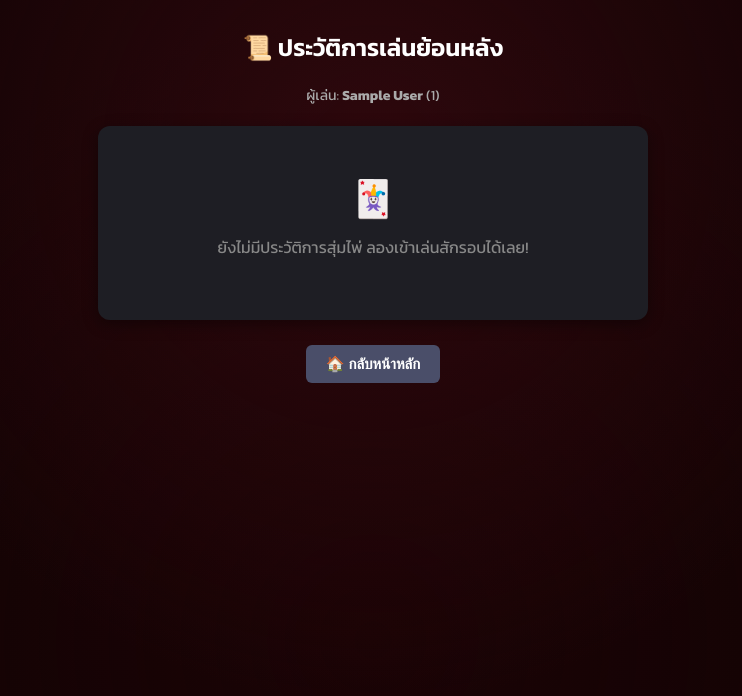
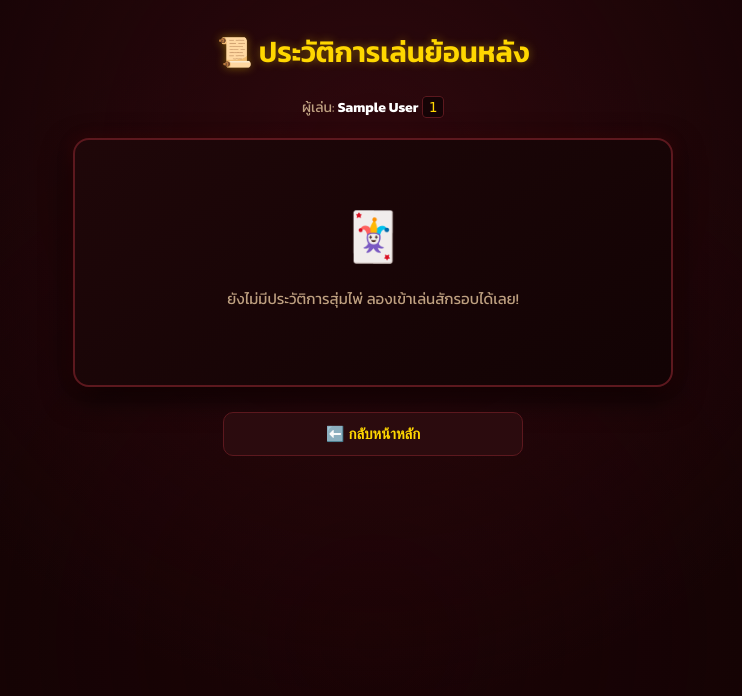
Before and after one commit to WRMG001/CardGame, a Flask app: page /history in a window 1280 px wide. Shown: the top 696 px of the page, without its empty margins (267-1009 px from the left). Run offline with Flask 3, Linux system fonts and the light colour scheme; the visitor is signed in with stand-in values (Sample User, id 1); data comes from the database, SQL or seed files in the repository.

Commit message:
Update history.html

```diff
--- a/templates/history.html
+++ b/templates/history.html
@@ -1,43 +1,54 @@
 {% extends 'base.html' %}
 
 {% block content %}
-<div style="max-width: 550px; margin: 30px auto; color: #fff; text-align: center; font-family: 'Kanit', sans-serif;">
+<div style="max-width: 600px; margin: 30px auto; color: #f3e8d3; font-family: 'Kanit', sans-serif;">
 
-  <h2>📜 ประวัติการเล่นย้อนหลัง</h2>
-  <p style="color: #aaa; font-size: 14px;">
-    ผู้เล่น: <strong>{{ player_name or session.get('player_name', 'ผู้เล่น') }}</strong>
-    ({{ player_id or session.get('player_id', '') }})
-  </p>
+  <!-- Header -->
+  <div style="text-align: center; margin-bottom: 20px;">
+    <h2 style="color: #ffd700; font-size: 1.8rem; text-shadow: 0 0 10px rgba(255, 215, 0, 0.4);">📜 ประวัติการเล่นย้อนหลัง</h2>
+    <p style="color: #bfa181; font-size: 14px; margin-top: 4px;">
+      ผู้เล่น: <strong style="color: #fff;">{{ player_name or session.get('player_name', 'ผู้เล่น') }}</strong>
+      <code style="background: rgba(0,0,0,0.5); color: #ffd700; padding: 2px 6px; border-radius: 4px; border: 1px solid #5c181e; font-family: monospace;">{{ player_id or session.get('player_id', '') }}</code>
+    </p>
+  </div>
 
-  <div style="background: #1e1e24; border-radius: 12px; padding: 15px; box-shadow: 0 4px 15px rgba(0,0,0,0.4); margin-top: 20px;">
+  <!-- History Container -->
+  <div style="background: linear-gradient(145deg, #1f0709, #120304); border: 2px solid #5c181e; border-radius: 16px; padding: 20px; box-shadow: 0 10px 30px rgba(0,0,0,0.8), 0 0 15px rgba(139, 0, 0, 0.3);">
 
     {% if history_logs and history_logs|length > 0 %}
-      <div style="display: flex; flex-direction: column; gap: 12px;">
+      <div style="display: flex; flex-direction: column; gap: 12px; max-height: 520px; overflow-y: auto; padding-right: 4px;">
         {% for log in history_logs %}
-          <!-- ดึงค่าคะแนนรอบนี้เตรียมไว้ป้องกัน None -->
           {% set gained = (log.score_gained if log.score_gained is defined and log.score_gained is not none else (log.round_score or log.score or 0))|int %}
-          <!-- ดึงค่าคะแนนสะสมรวมเตรียมไว้ -->
           {% set final_tot = (log.final_score if log.final_score is defined and log.final_score is not none else (log.total_score or 0))|int %}
+          {% set combo_text = (log.combo or log.combo_pattern or 'High Card')|string %}
 
-          <div style="background: #282834; border-radius: 8px; padding: 12px 15px; text-align: left; border-left: 4px solid {% if gained < 0 %}#ff4d6d{% else %}#00f5d4{% endif %};">
+          <!-- คำนวณสีขอบตามคะแนน/คอมโบ -->
+          {% set border_color = '#ff4d6d' if gained < 0 else ('#ffd700' if gained >= 40 else '#00f5d4') %}
+          {% set bg_card = 'rgba(255, 215, 0, 0.08)' if gained >= 40 else 'rgba(0, 0, 0, 0.35)' %}
 
-            <div style="display: flex; justify-content: space-between; font-size: 12px; color: #888; margin-bottom: 6px;">
-              <!-- รองรับทั้ง log.date, log.timestamp, log.datetime -->
+          <div style="background: {{ bg_card }}; border-radius: 10px; padding: 12px 16px; text-align: left; border: 1px solid #3d1216; border-left: 5px solid {{ border_color }}; transition: transform 0.2s ease;">
+
+            <!-- บรรทัดบน: เวลา และ คะแนนรวม -->
+            <div style="display: flex; justify-content: space-between; align-items: center; font-size: 12px; color: #bfa181; margin-bottom: 8px;">
               <span>🕒 {{ log.date or log.timestamp or log.datetime or 'ไม่ระบุเวลา' }}</span>
-              <!-- แสดงคะแนนสะสมรวมสุทธิ -->
-              <span style="color: #ffb703; font-weight: bold;">
+              <span style="color: #ffd700; font-weight: bold; background: rgba(0,0,0,0.4); padding: 2px 8px; border-radius: 12px; border: 1px solid #4a1519;">
                 คะแนนรวม: {{ "{:,}".format(final_tot) }}
               </span>
             </div>
 
-            <div style="font-size: 16px; font-weight: bold; color: #fff; margin-bottom: 4px;">
-              🃏 ไพ่ที่ได้: <span style="color: #00b4d8;">{{ log.cards or log.cards_played or '-' }}</span>
+            <!-- บรรทัดกลาง: หน้าไพ่ -->
+            <div style="font-size: 16px; font-weight: bold; color: #fff; margin-bottom: 6px; display: flex; align-items: center; gap: 8px;">
+              <span style="color: #bfa181; font-size: 14px;">🃏 ไพ่ที่ได้:</span>
+              <span class="card-display" style="font-family: monospace; letter-spacing: 1px; font-size: 1.05rem;">
+                {{ log.cards or log.cards_played or '-' }}
+              </span>
             </div>
 
-            <div style="display: flex; justify-content: space-between; font-size: 13px; color: #ccc;">
-              <span>คอมโบ: <strong>{{ log.combo or log.combo_pattern or 'ปกติ' }}</strong></span>
-              <!-- แสดงแต้มรอบนี้ (+ หรือ - ตามจริง) -->
-              <span style="color: {% if gained < 0 %}#ff4d6d{% else %}#00f5d4{% endif %}; font-weight: bold;">
+            <!-- บรรทัดล่าง: คอมโบ และ แต้มที่ได้รับ -->
+            <div style="display: flex; justify-content: space-between; align-items: center; font-size: 13px; color: #d1b89d; border-top: 1px dashed rgba(92, 24, 30, 0.6); padding-top: 6px; margin-top: 4px;">
+              <span>คอมโบ: <strong style="color: {% if gained >= 40 %}#ffd700{% else %}#fff{% endif %};">{{ combo_text }}</strong></span>
+
+              <span style="color: {{ border_color }}; font-weight: bold; font-size: 14px;">
                 {% if gained > 0 %}+{% endif %}{{ gained }} แต้ม
               </span>
             </div>
@@ -46,21 +57,37 @@
         {% endfor %}
       </div>
     {% else %}
-      <div style="color: #888; padding: 30px 0;">
-        <span style="font-size: 36px;">🃏</span>
-        <p style="margin-top: 10px;">ยังไม่มีประวัติการสุ่มไพ่ ลองเข้าเล่นสักรอบได้เลย!</p>
+      <div style="color: #bfa181; padding: 40px 0; text-align: center;">
+        <span style="font-size: 48px; display: block; margin-bottom: 10px;">🃏</span>
+        <p style="font-size: 15px;">ยังไม่มีประวัติการสุ่มไพ่ ลองเข้าเล่นสักรอบได้เลย!</p>
       </div>
     {% endif %}
 
   </div>
 
-  <div style="margin-top: 25px;">
-    <a href="/home">
-      <button style="padding: 10px 20px; font-size: 15px; font-weight: bold; background: #4a4e69; color: white; border: none; border-radius: 6px; cursor: pointer;">
-        🏠 กลับหน้าหลัก
+  <!-- ปุ่มกลับหน้าหลัก -->
+  <div style="margin-top: 25px; text-align: center;">
+    <a href="/home" style="text-decoration: none;">
+      <button style="width: 100%; max-width: 300px; padding: 12px 20px; font-size: 15px; font-weight: bold; background: #2b0b0e; color: #ffd700; border: 1px solid #5c181e; border-radius: 10px; cursor: pointer; transition: all 0.2s ease;" onmouseover="this.style.background='#4a1519'; this.style.color='#fff';" onmouseout="this.style.background='#2b0b0e'; this.style.color='#ffd700';">
+        ⬅️ กลับหน้าหลัก
       </button>
     </a>
   </div>
 
 </div>
+
+<!-- สคริปต์ไฮไลต์สีดอกไพ่ (แดง/ขาว) -->
+<script>
+  document.addEventListener("DOMContentLoaded", function() {
+    const cardElements = document.querySelectorAll('.card-display');
+    cardElements.forEach(el => {
+      let html = el.innerHTML;
+      // แปลงดอกหัวใจ ♥ และข้าวหลามตัด ♦ ให้เป็นสีแดงสด
+      html = html.replace(/([♥♦][0-9A-JKQ]+|[0-9A-JKQ]+[♥♦])/g, '<span style="color: #ff4d6d; font-weight: bold;">$1</span>');
+      // แปลงดอกโพดำ ♠ และโพแดง/ดอกจิก ♣ ให้เป็นสีขาวนวล
+      html = html.replace(/([♠♣][0-9A-JKQ]+|[0-9A-JKQ]+[♠♣])/g, '<span style="color: #f3e8d3; font-weight: bold;">$1</span>');
+      el.innerHTML = html;
+    });
+  });
+</script>
 {% endblock %}
```
